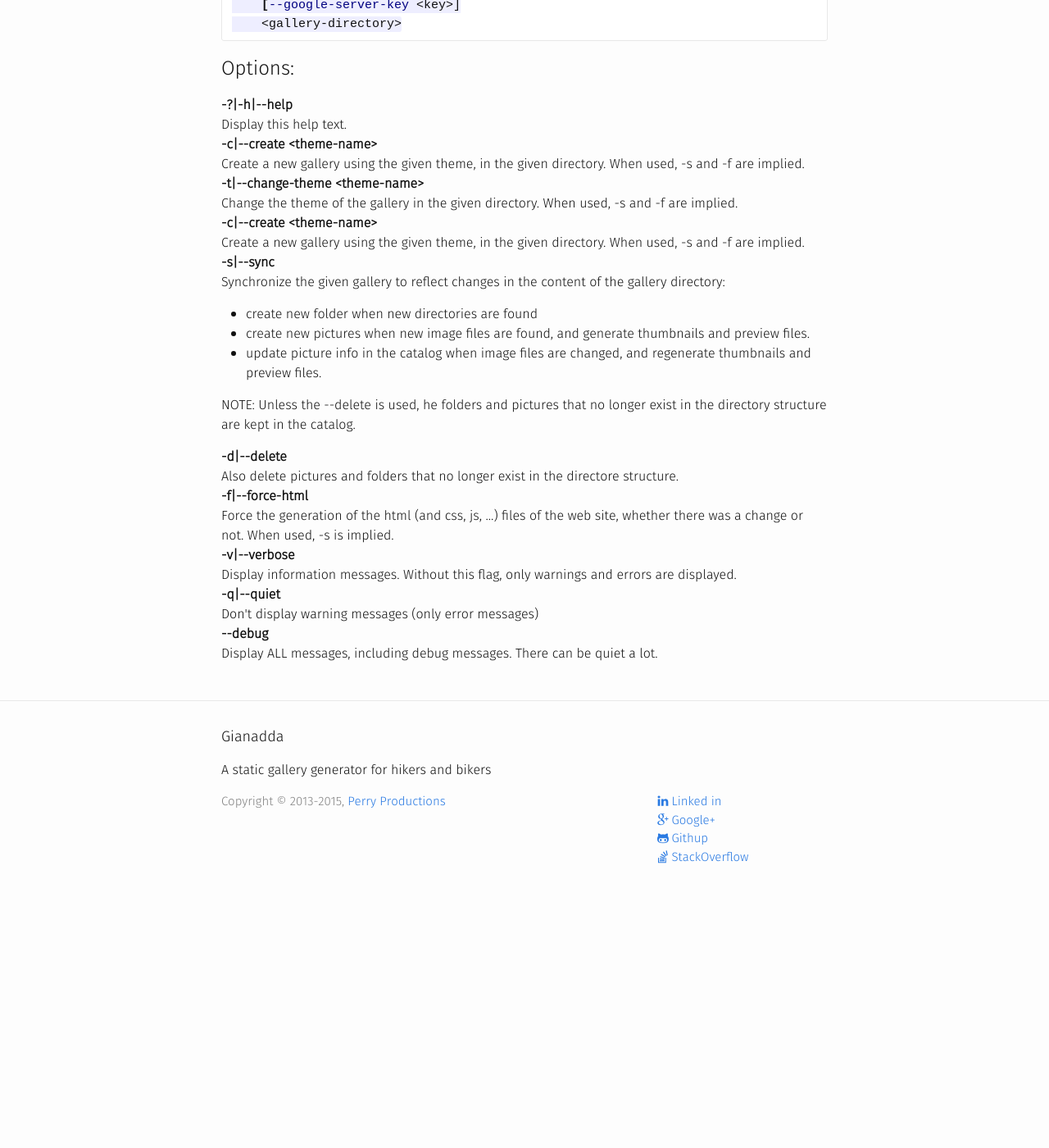
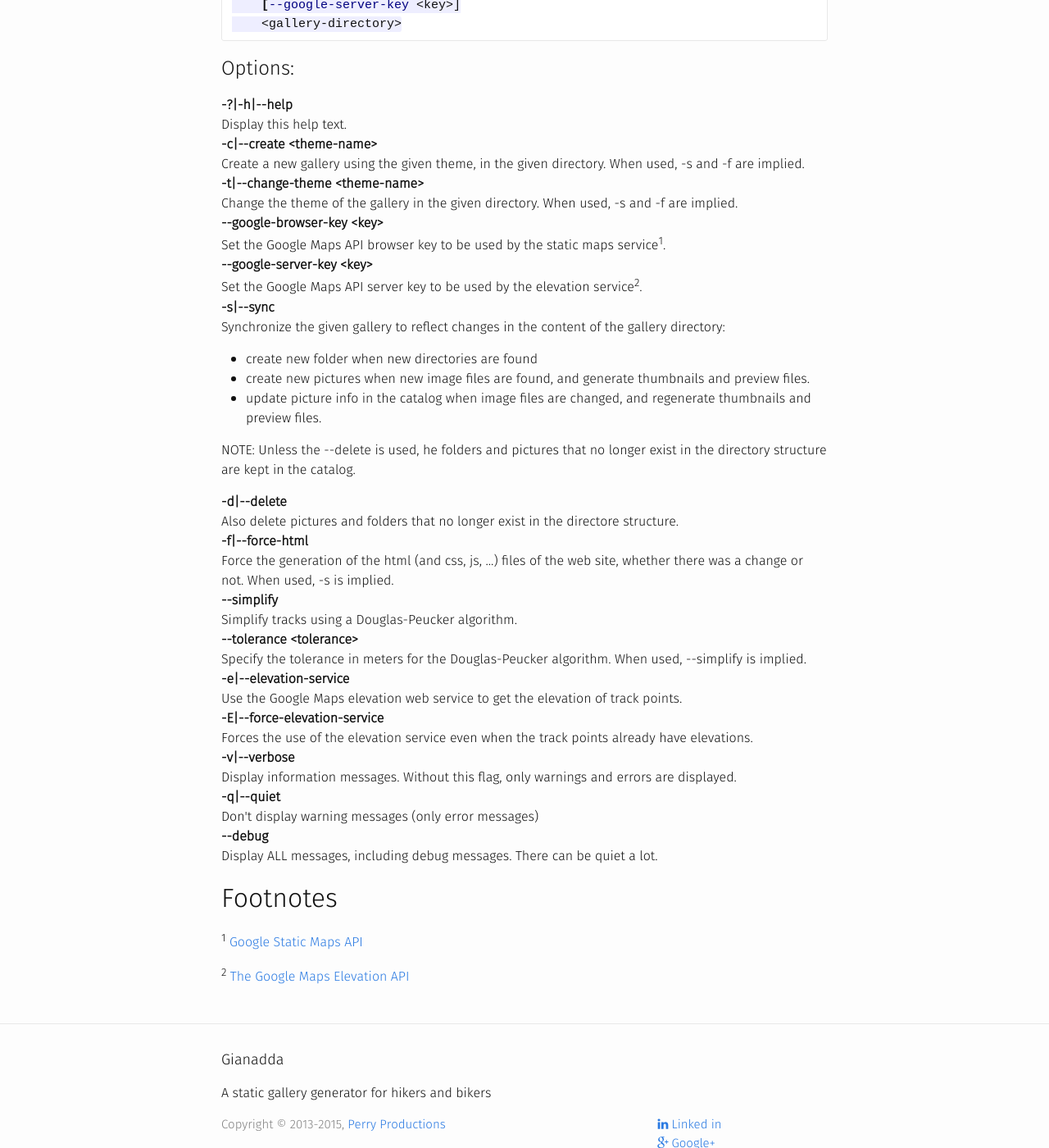
Before and after one commit to robbyn/gianadda-pages, a Jekyll site: the page built from Usage.md, in a window 1280 px wide and 1400 px high, scrolled down 258 px. Shown: the whole window at 82% size. Built offline with Jekyll 4.4.1, drawn with Linux system fonts in a browser that asks for light colours; before the commit the page ends 1374 px from its top, so only the background shows below that.

Commit message:
Merge origin/master
Conflicts:
	.gitignore

```diff
--- a/Usage.md
+++ b/Usage.md
@@ -17,60 +17,90 @@ gianadda [-?|-h|--help] [-v|--verbose] [-q|--quiet] [--debug]
 ## Options:
 
 <dl>
-<dt>-?|-h|--help</dt>
-<dd>
-Display this help text.
-</dd>
-<dt>-c|--create &lt;theme-name&gt;</dt>
-<dd>
-    Create a new gallery using the given theme, in the given directory.
-    When used, -s and -f are implied.
-</dd>
-<dt>-t|--change-theme &lt;theme-name&gt;</dt>
-<dd>
-    Change the theme of the gallery in the given directory.
-    When used, -s and -f are implied.
-</dd>
-<dt>-c|--create &lt;theme-name&gt;</dt>
-<dd>
-    Create a new gallery using the given theme, in the given directory.
-    When used, -s and -f are implied.
-</dd>
-<dt>-s|--sync</dt>
-<dd>
-    <p>Synchronize the given gallery to reflect changes in the content of the
-    gallery directory:</p>
-    <ul>
-      <li>create new folder when new directories are found</li>
-      <li>create new pictures when new image files are found, and generate
-            thumbnails and preview files.</li>
-      <li>update picture info in the catalog when image files are changed,
-            and regenerate thumbnails and preview files.</li>
-    </ul>
-<p>NOTE: Unless the --delete is used, he folders and pictures that no longer
-            exist in the directory structure are kept in the catalog.</p>
-</dd>
-<dt>-d|--delete</dt>
-<dd>
+    <dt>-?|-h|--help</dt>
+    <dd>
+    Display this help text.
+    </dd>
+    <dt>-c|--create &lt;theme-name&gt;</dt>
+    <dd>
+        Create a new gallery using the given theme, in the given directory.
+        When used, -s and -f are implied.
+    </dd>
+    <dt>-t|--change-theme &lt;theme-name&gt;</dt>
+    <dd>
+        Change the theme of the gallery in the given directory.
+        When used, -s and -f are implied.
+    </dd>
+    <dt>--google-browser-key &lt;key&gt;</dt>
+    <dd>
+        Set the Google Maps API browser key to be used by the
+        static maps service<sup>1</sup>.
+    </dd>
+    <dt>--google-server-key &lt;key&gt;</dt>
+    <dd>
+        Set the Google Maps API server key to be used by the elevation
+        service<sup>2</sup>.
+    </dd>
+    <dt>-s|--sync</dt>
+    <dd>
+        <p>Synchronize the given gallery to reflect changes in the content of the
+        gallery directory:</p>
+        <ul>
+          <li>create new folder when new directories are found</li>
+          <li>create new pictures when new image files are found, and generate
+                thumbnails and preview files.</li>
+          <li>update picture info in the catalog when image files are changed,
+                and regenerate thumbnails and preview files.</li>
+        </ul>
+        <p>NOTE: Unless the --delete is used, he folders and pictures that no longer
+                exist in the directory structure are kept in the catalog.</p>
+    </dd>
+    <dt>-d|--delete</dt>
+    <dd>
         Also delete pictures and folders that no longer exist in the directore
         structure.
-</dd>
-<dt>-f|--force-html</dt>
-<dd>
-    Force the generation of the html (and css, js, ...) files of the web
-    site, whether there was a change or not. When used, -s is implied.
-</dd>
-<dt>-v|--verbose</dt>
-<dd>
-    Display information messages. Without this flag, only warnings and
-    errors are displayed.
-</dd>
-<dt>-q|--quiet</dt>
-<dd>
-    Don't display warning messages (only error messages)
-</dd>
-<dt>--debug</dt>
-<dd>
-    Display ALL messages, including debug messages. There can be quiet a lot.
-</dd>
+    </dd>
+    <dt>-f|--force-html</dt>
+    <dd>
+        Force the generation of the html (and css, js, ...) files of the web
+        site, whether there was a change or not. When used, -s is implied.
+    </dd>
+    <dt>--simplify</dt>
+    <dd>
+        Simplify tracks using a Douglas-Peucker algorithm.
+    </dd>
+    <dt>--tolerance &lt;tolerance&gt;</dt>
+    <dd>
+        Specify the tolerance in meters for the Douglas-Peucker algorithm. When
+        used, --simplify is implied.
+    </dd>
+    <dt>-e|--elevation-service</dt>
+    <dd>
+        Use the Google Maps elevation web service to get the elevation of track
+        points.
+    </dd>
+    <dt>-E|--force-elevation-service</dt>
+    <dd>
+        Forces the use of the elevation service even when the track points
+        already have elevations.
+    </dd>
+    <dt>-v|--verbose</dt>
+    <dd>
+        Display information messages. Without this flag, only warnings and
+        errors are displayed.
+    </dd>
+    <dt>-q|--quiet</dt>
+    <dd>
+        Don't display warning messages (only error messages)
+    </dd>
+    <dt>--debug</dt>
+    <dd>
+        Display ALL messages, including debug messages. There can be quiet a lot.
+    </dd>
 </dl>
+
+# Footnotes
+
+<sup>1</sup> [Google Static Maps API](https://developers.google.com/maps/documentation/static-maps/)
+
+<sup>2</sup> [The Google Maps Elevation API](https://developers.google.com/maps/documentation/elevation/intro)
```
